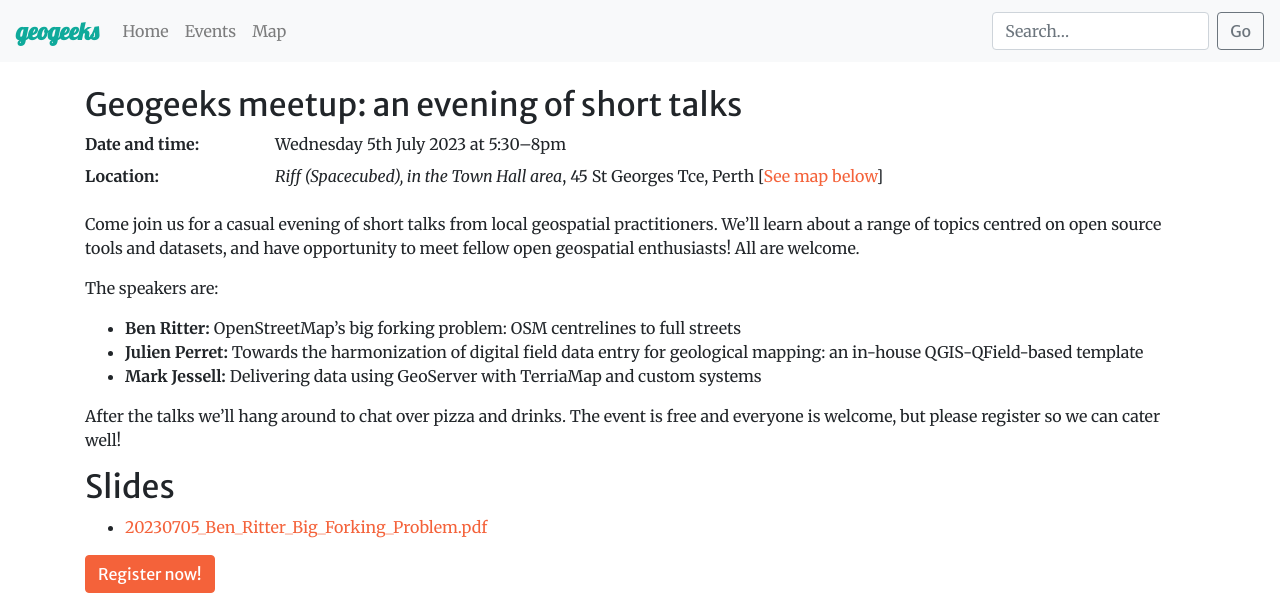
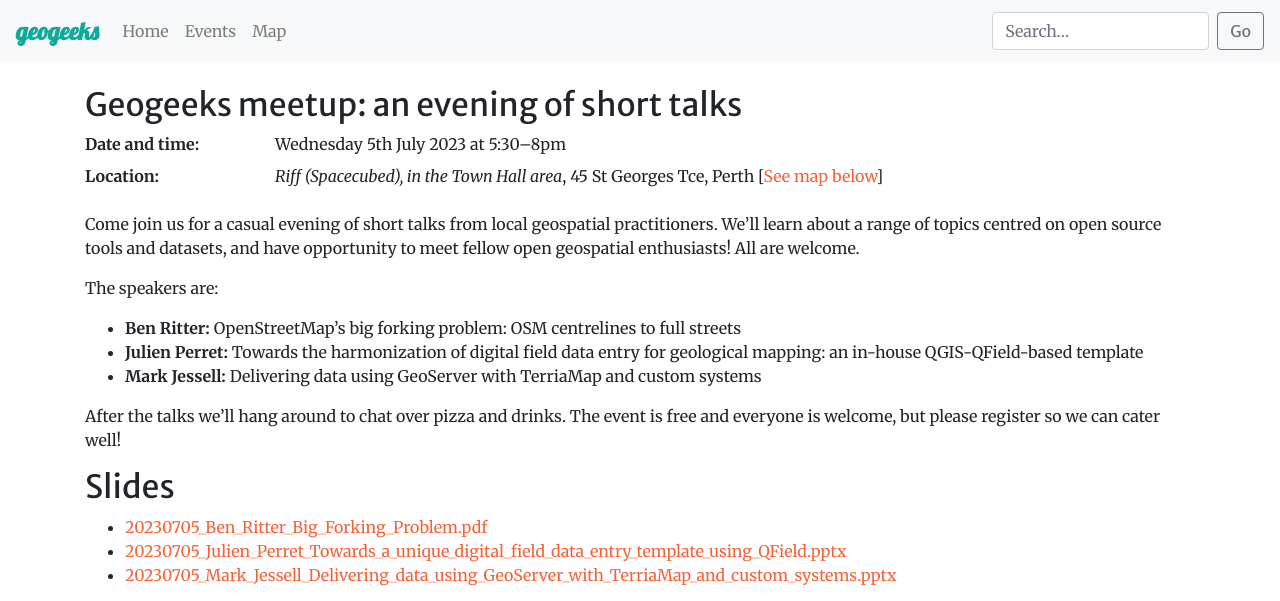
Before and after one commit to geogeeks-au/geogeeks-au.github.io, a Jekyll site: the page built from 2023/0705_qfield-osm.md, in a window 1280 px wide. Shown: the top 601 px of the page. Built offline with Jekyll 4.4.1, drawn with Linux system fonts in a browser that asks for light colours; comment, search, counter and statistics services are not loaded.

Commit message:
add links to slides

```diff
--- a/2023/0705_qfield-osm.md
+++ b/2023/0705_qfield-osm.md
@@ -28,3 +28,5 @@
 ## Slides
 
 * [20230705_Ben_Ritter_Big_Forking_Problem.pdf](./0705_qfield-osm/20230705_Ben_Ritter_Big_Forking_Problem.pdf)
+* [20230705_Julien_Perret_Towards_a_unique_digital_field_data_entry_template_using_QField.pptx](./0705_qfield-osm/20230705_Julien_Perret_Towards_a_unique_digital_field_data_entry_template_using_QField.pptx)
+* [20230705_Mark_Jessell_Delivering_data_using_GeoServer_with_TerriaMap_and_custom_systems.pptx](./0705_qfield-osm/20230705_Mark_Jessell_Delivering_data_using_GeoServer_with_TerriaMap_and_custom_systems.pptx)
```
